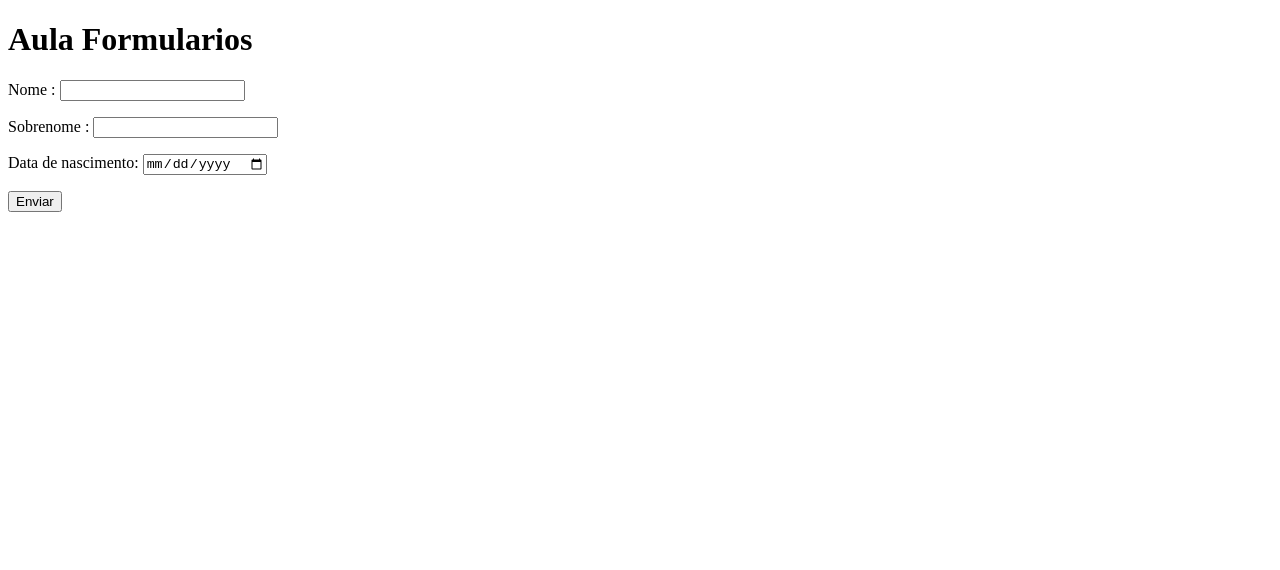
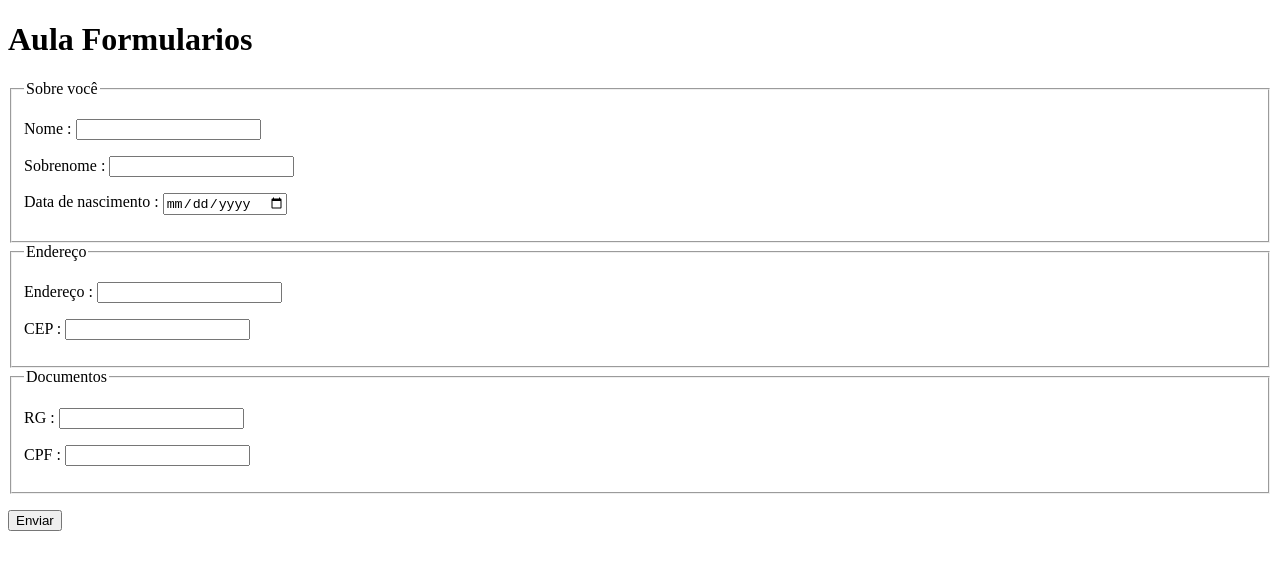
Before and after one commit to tonnyalmeida/Estudos, a plain HTML site: page Gustavo guanabara/html-css/ex025/form.html in a window 1280 px wide. Drawn offline with Linux system fonts and the light colour scheme.

Commit message:
28/04/2024

```diff
--- a/Gustavo guanabara/html-css/ex025/form.html
+++ b/Gustavo guanabara/html-css/ex025/form.html
@@ -1,27 +1,58 @@
 <!DOCTYPE html>
 <html lang="pt-br">
+
 <head>
     <meta charset="UTF-8">
     <meta name="viewport" content="width=device-width, initial-scale=1.0">
     <title>Formularios</title>
 </head>
+
 <body>
     <h1>Aula Formularios</h1>
-    <form action="" method="post">
+    <form action="" method="">
+
+        <fieldset>
+            <legend>Sobre você</legend>
             <p>
-            <label for="inome">Nome : </label>
-            <input type="text" name="nome" id="inome" >
+                <label for="inome">Nome :</label>
+                <input type="text" name="nome" id="inome">
             </p>
             <p>
                 <label for="isobrenome">Sobrenome :</label>
-            <input type="text" name="sobrenome" id="isobrenome" >
+                <input type="text" name="sobrenome" id="isobrenome">
             </p>
             <p>
-            <label for="">Data de nascimento:</label>
+                <label for="">Data de nascimento :</label>
                 <input type="date">
             </p>
+        </fieldset>
+        <fieldset>
+            <legend>Endereço</legend>
+            <p>
+                <label for="iend">Endereço :</label>
+                <input type="text" name="end" id="iend">
+            </p>
+            <p>
+                <label for="icep">CEP :</label>
+                <input type="number" name="cep" id="icep">
+            </p>
+        </fieldset>
+        <fieldset>
+            <legend>Documentos</legend>
+            <p>
+                <label for="rg">RG :</label>
+                <input type="number" name="rg" id="irg">
+            </p>
+            <p>
+                <label for="cpf">CPF :</label>
+                <input type="number" name="cpf" id="icpf">
+            </p>
+        </fieldset>
+        <p>
             <input type="button" value="Enviar">
+        </p>
     </form>
 
 </body>
+
 </html>
```
Lines whose indentation alone changed are shown as unchanged.
